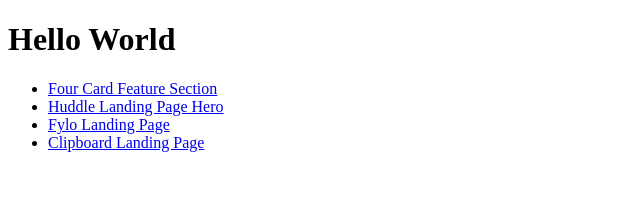
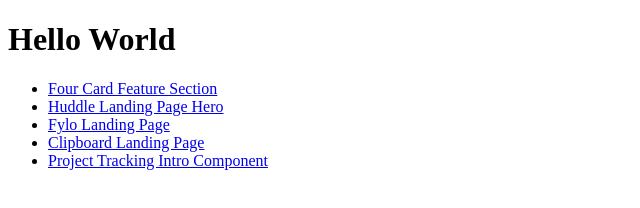
Before and after one commit to iamsyahirah/frontend-mentor-challenges, a plain HTML site: page index.html in a window 1280 px wide. Shown: the whole page, without its empty margins (0-640 px from the left). Drawn offline with Linux system fonts and the light colour scheme.

Commit message:
add link for project tracking intro

```diff
--- a/index.html
+++ b/index.html
@@ -22,6 +22,9 @@
     <li>
       <a href="/clipboard-landing-page-master/index.html">Clipboard Landing Page</a>
     </li>
+     <li>
+      <a href="project-tracking-intro-component-master/index.html">Project Tracking Intro Component</a>
+    </li>
   </ul>
 
 
```
